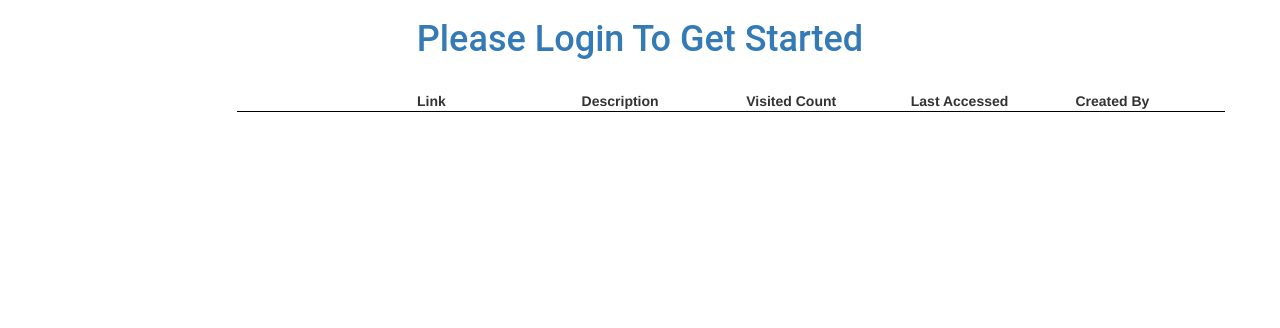
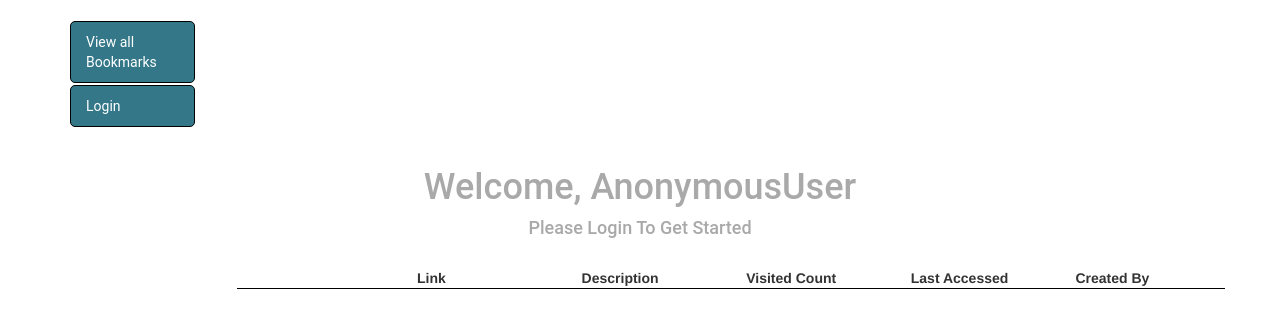
Before and after one commit to Cuddlemuffin007/url_shortener_2, a Django app: a page that uses templates/base.html in a window 1280 px wide. Shown: the top 328 px of the page. Run offline with Django 3.2, Linux system fonts and the light colour scheme; data that the repository does not hold is empty; some libraries are stand-ins or nearby versions.

Commit message:
let unauthenticated users view all bookmarks

```diff
--- a/short_url_app/static/main.css
+++ b/short_url_app/static/main.css
@@ -1,4 +1,4 @@
-#welcome {
+.welcome {
     font-family: "Roboto", "Lucida Grande", Verdana, Arial, sans-serif;
     color: #a9a9a9;
     text-transform: capitalize;
--- a/templates/base.html
+++ b/templates/base.html
@@ -11,7 +11,7 @@
 <body>
     <div class="container">
     {% if request.user.is_authenticated %}
-        <h1 id="welcome">Welcome {{ user.username }}</h1>
+        <h1 class="welcome">Welcome {{ user.username }}</h1>
         <ul class="nav nav-stacked">
             <li role="presentation"><a href="{% url 'home' %}">My Bookmarks</a></li>
             <li role="presentation"><a href="{% url 'bookmark_list_view' %}">View all Bookmarks</a></li>
@@ -19,7 +19,12 @@
             <li role="presentation"><a href="{% url 'logout' %}">Log Out</a></li>
         </ul>
         {% else %}
-            <h1 id="welcome"><a href="{% url 'login' %}">Please Login to Get Started</a></h1>
+        <ul class="nav nav-stacked">
+            <li role="presentation"><a href="{% url 'bookmark_list_view' %}">View all Bookmarks</a></li>
+            <li role="presentation"><a href="{% url 'login' %}">Login</a></li>
+        </ul>
+            <h1 class="welcome">Welcome, {{ user}}</h1>
+            <h4 class="welcome">Please Login to Get Started</h4>
     {% endif %}
 
     {% block content %}
```
